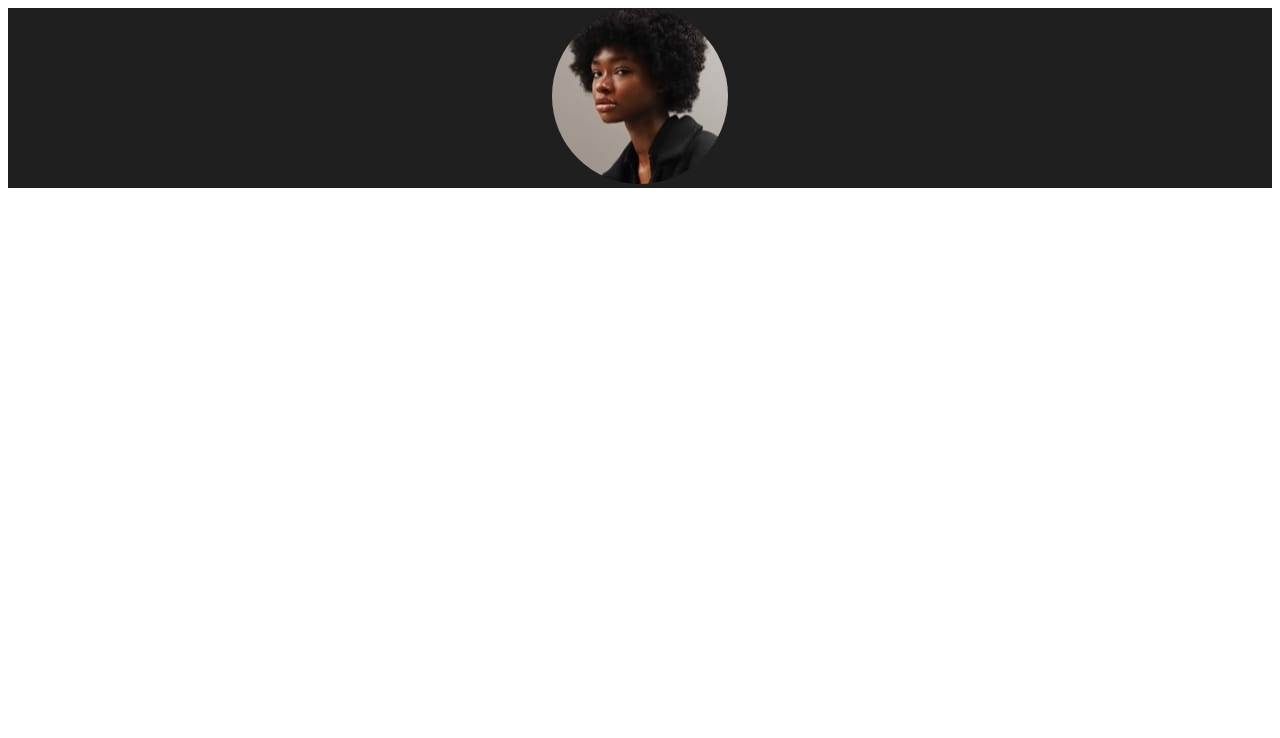
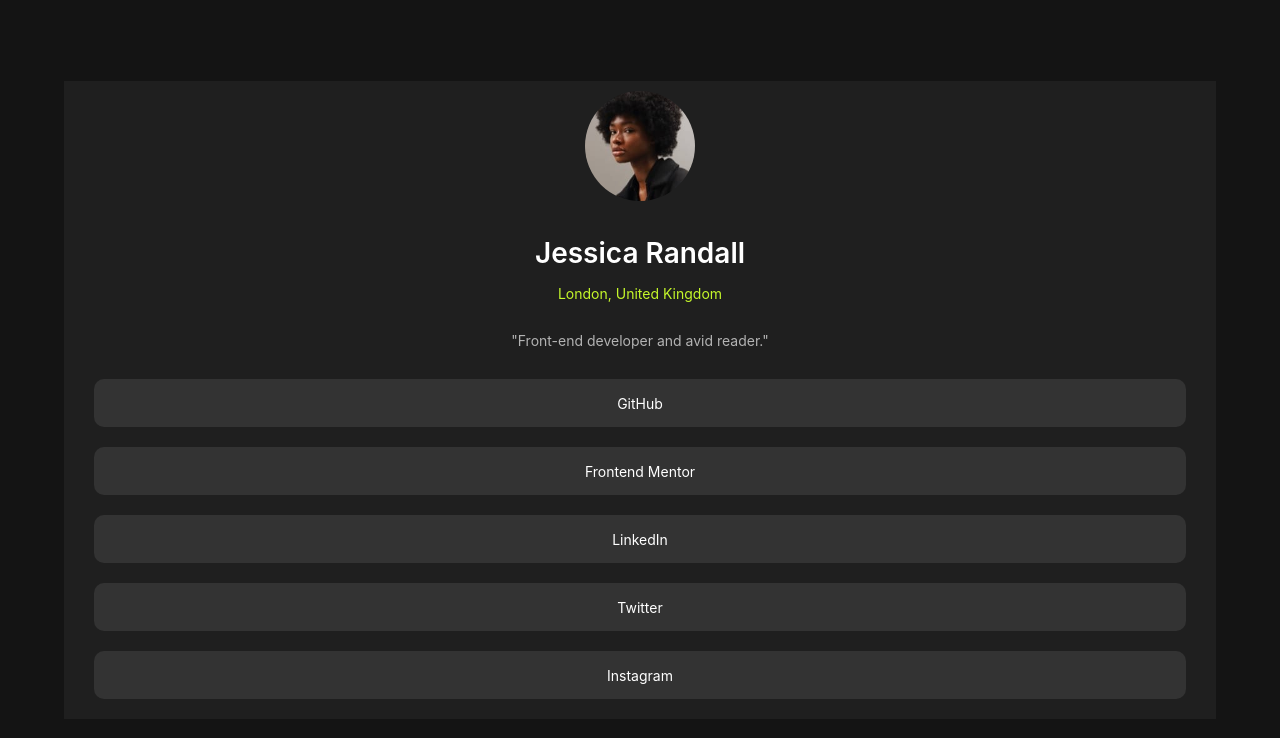
Before and after one commit to CeyDeYUZA/social-links-profile, a plain HTML site: page index.html in a window 1280 px wide. Drawn offline with Linux system fonts and the light colour scheme.

Commit message:
Actualización de estilos

```diff
--- a/index.html
+++ b/index.html
@@ -12,8 +12,24 @@
 <body>
   <section class="profile">
     <header>
-      <img src="./assets/images/avatar-jessica.jpeg" alt="Avatar de Jessica">
+      <img src="./assets/images/avatar-jessica.jpeg" alt="Avatar de jessica">
     </header>
+  </section>
+  <section class="profile">
+    <div class="decription">
+      <h2>Jessica Randall</h2>
+      <p>London, United Kingdom</p>
+      <p>"Front-end developer and avid reader."</p>
+    </div>
+  </section>
+  <section class="profile">
+    <section class="button-section">
+      <button>GitHub</button>
+      <button>Frontend Mentor</button>
+      <button>LinkedIn</button>
+      <button>Twitter</button>
+      <button>Instagram</button>
+    </section>
   </section>
 </body>
 </html>
--- a/styles/style.css
+++ b/styles/style.css
@@ -1,16 +1,91 @@
-:root{
+:root {
     --Green: hsl(75, 94%, 57%);
     --White: hsl(0, 0%, 100%);
+    --Grey-300: hsl(0, 0%, 70%);
     --Grey-700: hsl(0, 0%, 20%);
     --Grey-800: hsl(0, 0%, 12%);
     --Grey-900: hsl(0, 0%, 8%);
 }
 
-.profile{
+* {
+    margin: 0;
+    box-sizing: border-box;
+    padding: 0;
+    font-family: "Inter", sans-serif;
+    font-optical-sizing: auto;
+}
+
+body {
+    background: var(--Grey-900);
+    height: 100vh;
+    display: flex;
+    flex-direction: column;
+    justify-content: center;
+}
+
+.profile {
     background: var(--Grey-800);
     display: flex;
     justify-content: center;
+    flex-direction: column;
+    margin: 0 auto;
+    width: 90%;
+    padding: 10px 30px;
 }
+
+.profile header {
+    display: flex;
+    justify-content: center;
+}
+
 .profile img {
     border-radius: 100%;
+    width: 110px;
+    object-fit: cover;
 }
+
+.decription {
+    display: flex;
+    flex-direction: column;
+    align-items: center;
+}
+
+.decription h2 {
+    color: var(--White);
+    font-weight: 600;
+    font-style: normal;
+    font-size: 28px;
+    padding: 15px;
+}
+
+.decription p:nth-child(2) {
+    color: var(--Green);
+    font-weight: 400;
+    font-style: normal;
+    font-size: 14px;
+}
+
+.decription p:nth-child(3) {
+    color: var(--Grey-300);
+    font-weight: 400;
+    font-style: normal;
+    font-size: 14px;
+    margin-block-start: 30px;
+}
+
+.button-section {
+    display: flex;
+    flex-direction: column;
+}
+
+.button-section button {
+    height: 48px;
+    margin: 10px 0;
+    border-radius: 10px;
+    background: var(--Grey-700);
+    color: var(--White);
+    font-weight: 400;
+    font-style: normal;
+    font-size: 14px;
+    border: 0;
+}
```
